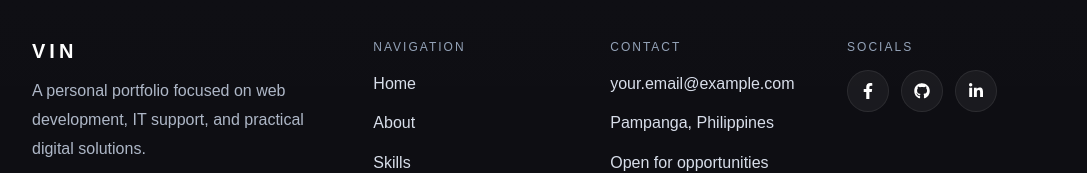
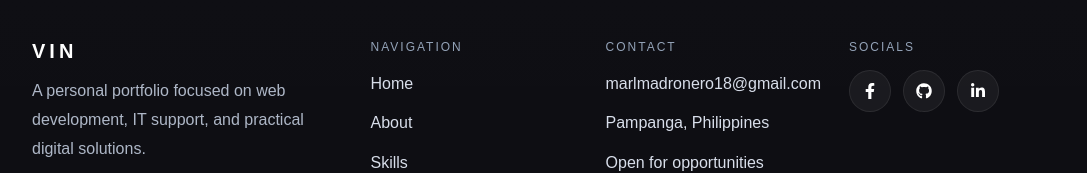
Before and after one commit to mrqwerty1233/vin-portfolioV2.1, a React (Vite) app: page / in a window 1280 px wide. Shown: the part 6575-6748 px from the top of the page, without its empty margins (96-1183 px from the left). Built offline with nearby package versions, Linux system fonts and the light colour scheme.

Commit message:
modified:   src/components/Footer.jsx

```diff
--- a/src/components/Footer.jsx
+++ b/src/components/Footer.jsx
@@ -23,7 +23,7 @@ function Footer() {
 
         <div className="footer-links-group">
           <span>Contact</span>
-          <p>your.email@example.com</p>
+          <p>marlmadronero18@gmail.com</p>
           <p>Pampanga, Philippines</p>
           <p>Open for opportunities</p>
         </div>
@@ -41,7 +41,7 @@ function Footer() {
             </a>
 
             <a
-              href="https://github.com/"
+              href="https://github.com/mrqwerty1233"
               target="_blank"
               rel="noreferrer"
               aria-label="GitHub"
@@ -50,7 +50,7 @@ function Footer() {
             </a>
 
             <a
-              href="https://linkedin.com/"
+              href="www.linkedin.com/in/marl-vincent-madronero-733715388"
               target="_blank"
               rel="noreferrer"
               aria-label="LinkedIn"
```
